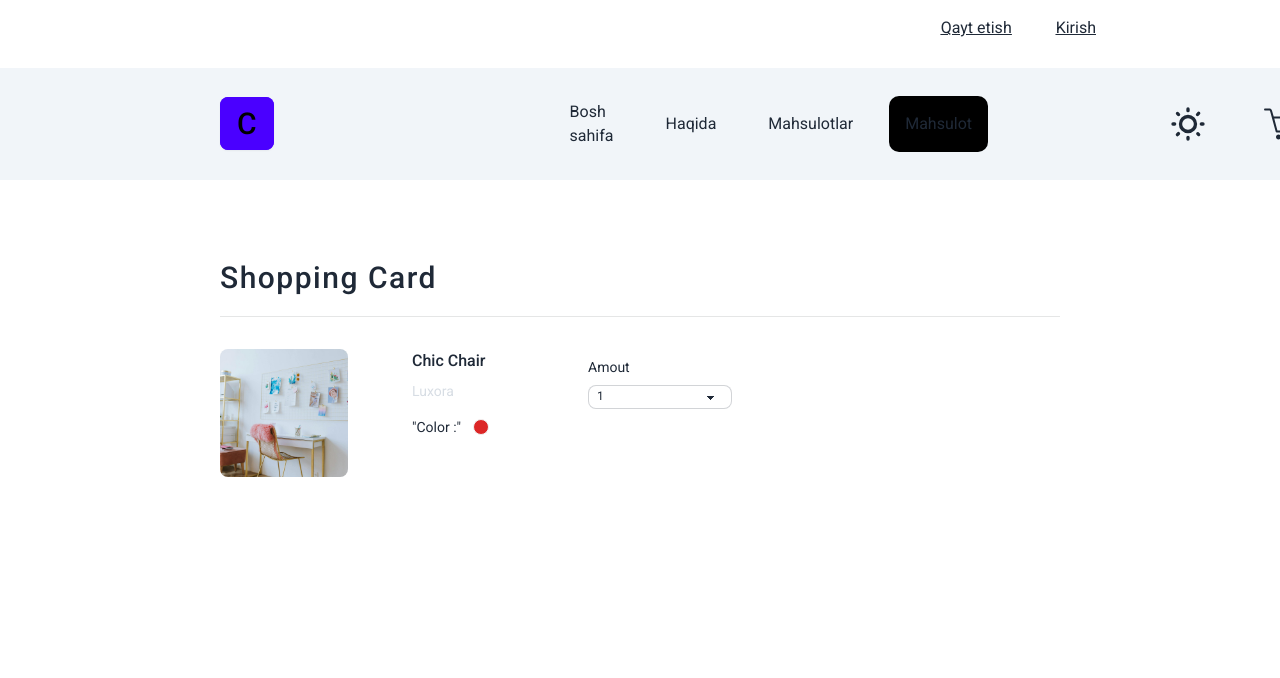
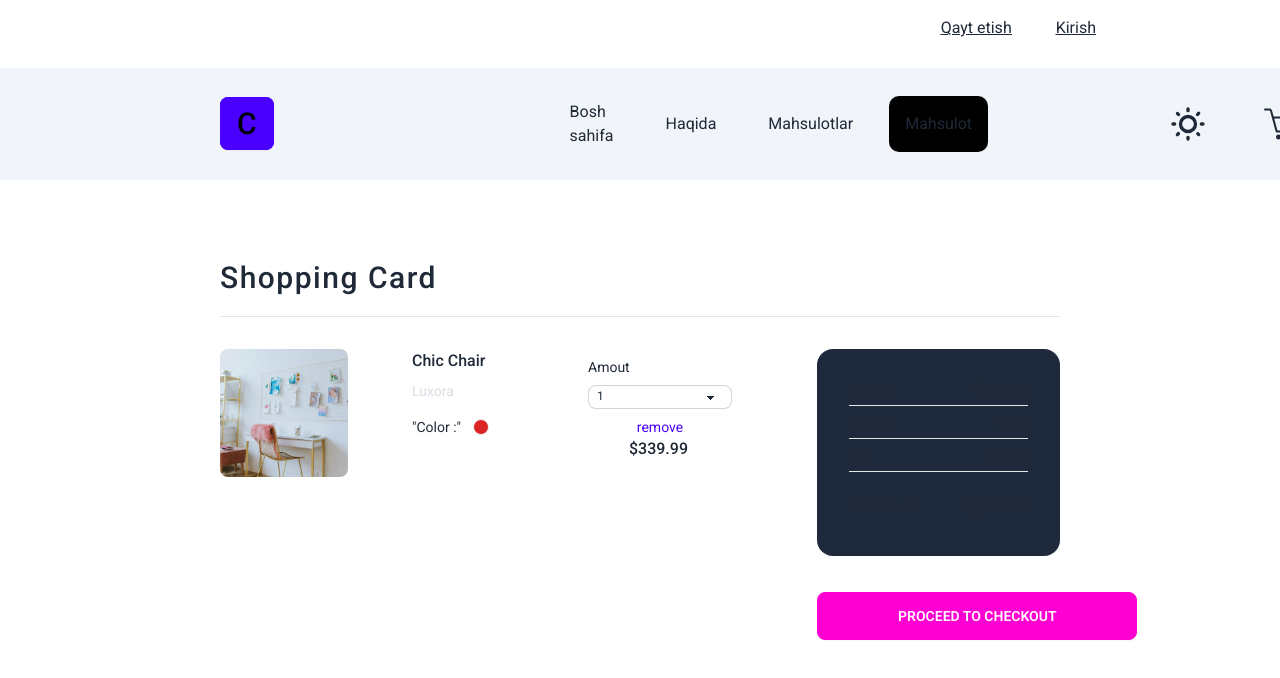
Before and after one commit to Zuhriddin1/Web-page, a React (Vite) app: page /basket in a window 1280 px wide. Shown: the top 678 px of the page. Built offline with nearby package versions, Linux system fonts and the light colour scheme.

Commit message:
Last changes

```diff
--- a/src/App.jsx
+++ b/src/App.jsx
@@ -1,6 +1,6 @@
 import "./i18n";
 import { Route, Routes, useNavigate } from "react-router-dom";
-import { useEffect, useState } from "react";
+import { useContext, useEffect, useState } from "react";
 import Login from "./pages/LogIn/Login";
 import Register from "./pages/Register/Register.jsx";
 import Home from "./pages/Home/Home";
@@ -19,6 +19,7 @@ function App() {
   }, []);
   return (
     <>
+
       <Routes>
         <Route path="/login" element={<Login />} />
         <Route path="/register" element={<Register />} />
--- a/src/components/Basket/Basket.jsx
+++ b/src/components/Basket/Basket.jsx
@@ -1,6 +1,6 @@
 import Order from "../../assets/Basket.jpeg";
 import Header from "../Header/Header";
-
+import { Link } from "react-router-dom";
 function Basket() {
   return (
     <>
@@ -53,10 +53,42 @@ function Basket() {
                       <option value="10">10</option>
                       <option value="11">11</option>
                     </select>
+                    <button className="mt-2 link link-primary link-hover text-sm">
+                      remove
+                    </button>
+                    <p className="font-medium mr-11 sm:ml-auto">$339.99</p>
                   </div>
                 </div>
               </div>
             </article>
+          </div>
+          <div className="lg:col-span-4 lg:pl-4 ">
+            <div className="card bg-slate-800">
+              <div className="card-body">
+                <p className="flex justify-between text-xs border-b border-base-300 pb-2">
+                  <span>Subtotal</span>
+                  <span className="font-medium">$4,579.79</span>
+                </p>
+                <p className="flex justify-between text-xs border-b border-base-300 pb-2">
+                  <span>Shipping</span>
+                  <span className="font-medium">$5.00</span>
+                </p>
+                <p className="flex justify-between text-xs border-b border-base-300 pb-2">
+                  <span>Tax</span>
+                  <span className="font-medium">$457.98</span>
+                </p>
+                <p className="flex justify-between text-sm mt-4 pb-2">
+                  <span>Order Total</span>
+                  <span className="font-medium">$5,042.77</span>
+                </p>
+              </div>
+            </div>
+            <Link
+              to={"/"}
+              className={"uppercase  mt-9  w-[320px] btn btn-secondary"}
+            >
+              proceed to checkout
+            </Link>
           </div>
         </div>
       </div>
--- a/src/components/Card/Card.jsx
+++ b/src/components/Card/Card.jsx
@@ -1,5 +1,3 @@
-import React from "react";
-
 function Card(props) {
   const { image, title, price } = props.data;
   return (
--- a/src/pages/PageDetale/Detail.jsx
+++ b/src/pages/PageDetale/Detail.jsx
@@ -1,32 +1,78 @@
 import { useEffect, useState } from "react";
 import { useParams, useNavigate } from "react-router-dom";
-import Info from "../../components/Info/Info";
+import { Link } from "react-router-dom";
 function Detail() {
   const [product, setProduct] = useState({});
   const { id } = useParams();
   const navigate = useNavigate();
+
   useEffect(() => {
     if (id) {
       fetch(`https://strapi-store-server.onrender.com/api/products/${id}`)
         .then((res) => res.json())
         .then((data) => {
-          setProduct(data.data);
-          console.log(data);
+          if (data.data) {
+            const productData = data.data.attributes;
+            setProduct({
+              title: productData.title,
+              description: productData.description,
+              image: productData.image,
+            });
+          } else {
+            console.error("Product not found for ID:", id);
+            navigate("/");
+          }
         })
         .catch((err) => {
-          console.log(err);
+          console.error("Error fetching product:", err);
         });
     } else {
       navigate("/");
     }
   }, [id]);
+  return (
+    <div>
+      {product ? (
+        <div className="flex ml-[20px] mt-[20px]">
+          <div className="max-w-[500px]">
+            <img src={product.image} className="w-[390px]" alt="" />
+            <h2 className="text-white font-extrabold text-2xl">
+              {product.title}
+            </h2>
+            <p className="text-white container">{product.description}</p>
+          </div>
+          <div className="ml-[200px] mt-[150px]">
+            <select className="select select-bordered w-full max-w-xs">
+              <option disabled selected>
+                Please enter number of products
+              </option>
+              <option>1</option>
+              <option>2</option>
+              <option>3</option>
+              <option>4</option>
+              <option>5</option>
+            </select>
+            <div className="flex mt-[100px] ">
+              <p className="text-sm capitalize flex items-center gap-x-2">
+                "color :"
+              </p>
+              <span className="badge mt-4 ml-3 badge-sm bg-red-600 cursor-pointer hover:bg-red-900"></span>
+              <span className="badge mt-4 ml-3 badge-sm bg-yellow-600 cursor-pointer hover:bg-yellow-900"></span>
+            </div>
+            <div>
+              <Link to={"/basket"}>
+                <button className="btn btn-primary mt-[50px] uppercase w-[280px]">
+                  add to card
+                </button>
+              </Link>
+            </div>
+          </div>
+        </div>
+      ) : (
+        <p>Product not found.</p>
+      )}
+    </div>
+  );
+}
 
-  //   return (
-  // <div>
-  //   <h1>{product && product.map((el,index) => {
-  //     return <h1>{}</h1>
-  //   })}</h1>
-  // </div>
-  //   );
-}
 export default Detail;
```
